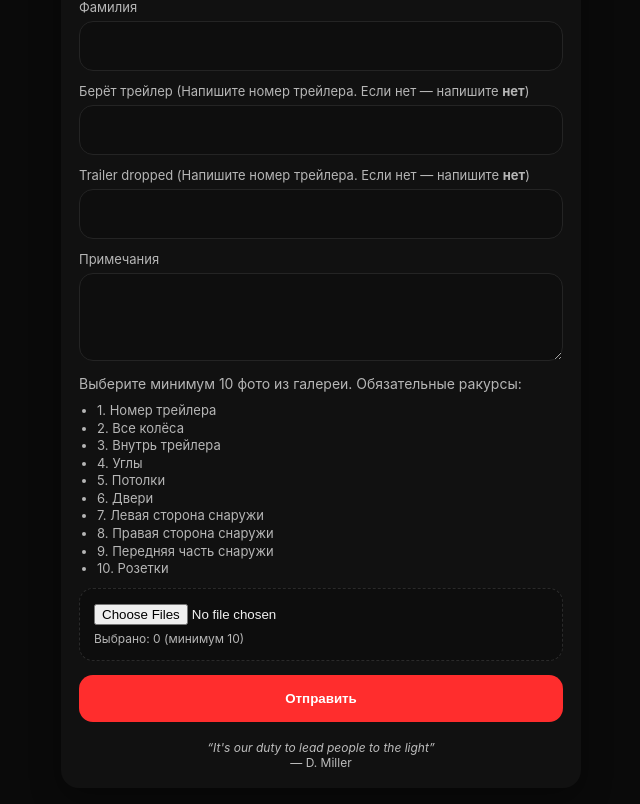
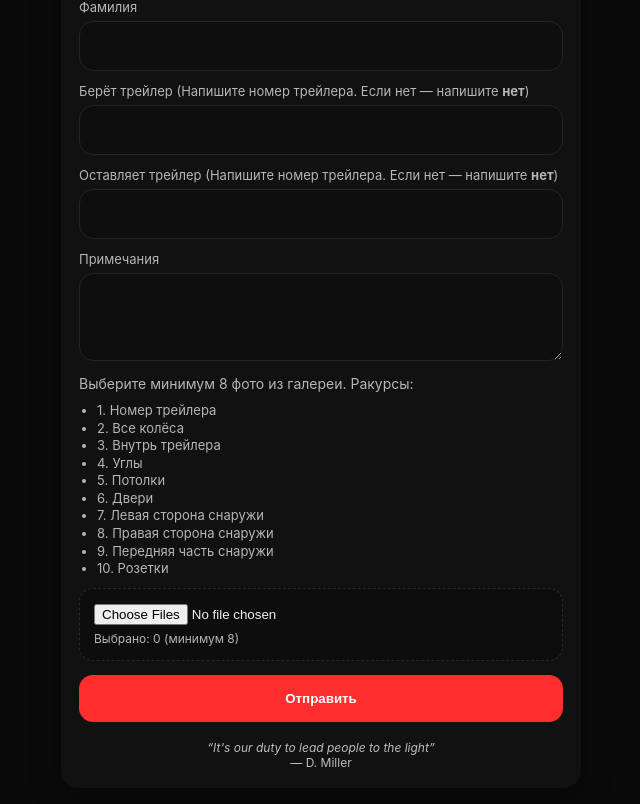
Before and after one commit to danmiller22/222, a Next.js app in the folder drop-hook-vercel-fixed-public/: page / in a window 1280 px wide. Shown: the part 452-1256 px from the top of the page, without its empty margins (319-959 px from the left). Built offline with nearby package versions, Linux system fonts and the light colour scheme.

Commit message:
Update page.tsx

```diff
--- a/drop-hook-vercel-fixed-public/app/page.tsx
+++ b/drop-hook-vercel-fixed-public/app/page.tsx
@@ -19,15 +19,15 @@ const STR = {
     first: 'Имя',
     last: 'Фамилия',
     pick: 'Берёт трейлер (Напишите номер трейлера. Если нет — напишите <b>нет</b>)',
-    droptr: 'Trailer dropped (Напишите номер трейлера. Если нет — напишите <b>нет</b>)',
+    droptr: 'Оставляет трейлер (Напишите номер трейлера. Если нет — напишите <b>нет</b>)',
     notes: 'Примечания',
-    choose10: 'Выберите минимум 10 фото из галереи. Обязательные ракурсы:',
-    chosen: (n:number)=>`Выбрано: ${n} (минимум 10)`,
+    choose10: 'Выберите минимум 8 фото из галереи. Ракурсы:',
+    chosen: (n:number)=>`Выбрано: ${n} (минимум 8)`,
     send: 'Отправить',
     sending: 'Отправка…',
     done: 'Готово ✔ Письмо отправлено.',
     needField: (k:string)=>`Заполни поле: ${k}`,
-    must10: (n:number)=>`Мало фото: ${n}. Нужно минимум 10.`,
+    must10: (n:number)=>`Мало фото: ${n}. Нужно минимум 8.`,
     tooBig: 'Суммарный размер фото >24MB. Снимайте меньшим размером.',
     err: 'Ошибка отправки',
     angles: [
@@ -59,12 +59,12 @@ const STR = {
     droptr: 'Trailer dropped (if none — write <b>none</b>)',
     notes: 'Notes',
     choose10: 'Select at least 10 photos from gallery. Mandatory angles:',
-    chosen: (n:number)=>`Selected: ${n} (min 10)`,
+    chosen: (n:number)=>`Selected: ${n} (min 8)`,
     send: 'Send',
     sending: 'Sending…',
     done: 'Done ✔ Email sent.',
     needField: (k:string)=>`Fill the field: ${k}`,
-    must10: (n:number)=>`Too few photos: ${n}. Minimum is 10.`,
+    must10: (n:number)=>`Too few photos: ${n}. Minimum is 8.`,
     tooBig: 'Total photo size >24MB. Use smaller images.',
     err: 'Submit error',
     angles: [
```
